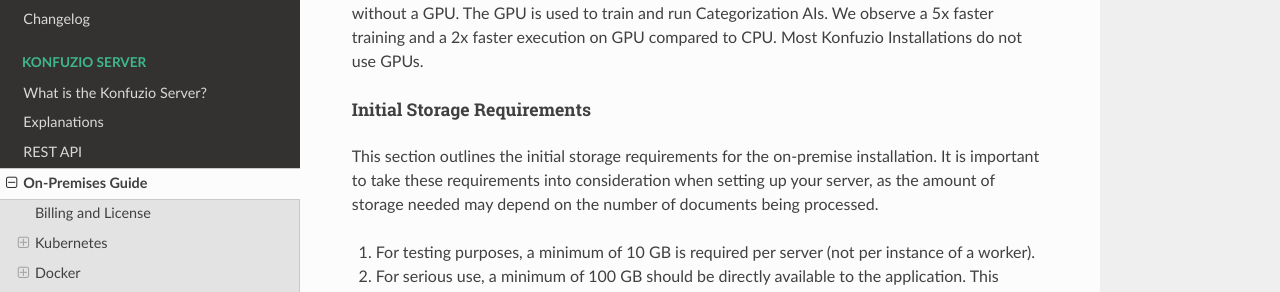
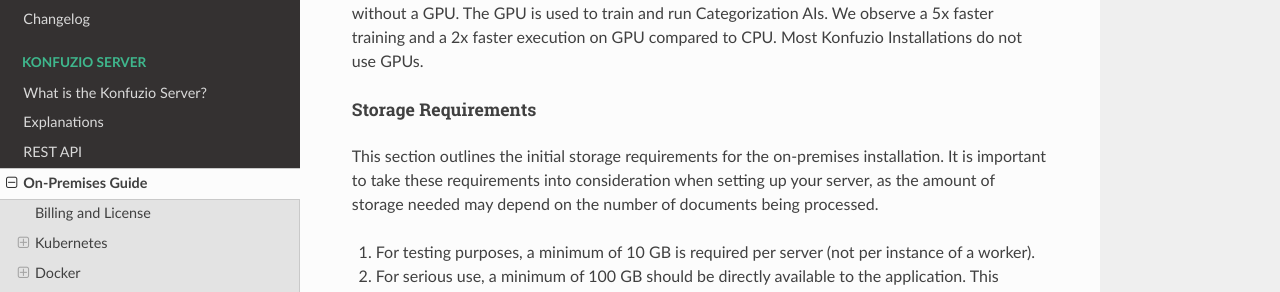
Before and after one commit to konfuzio-ai/konfuzio-sdk, a Sphinx documentation site: the page built from docs/web/on_premises.md, in a window 1280 px wide and 900 px high, scrolled down 3732 px. Shown: the part 162-454 px from the top of the window. Built offline with Sphinx 7.4.7 and the Read the Docs theme 2.0.0, drawn with Linux system fonts in a browser that asks for light colours.

Commit message:
Update on_premises.md

```diff
--- a/docs/web/on_premises.md
+++ b/docs/web/on_premises.md
@@ -187,9 +187,9 @@
 trying to deploy a non-production instance, you can reduce the defaults in order to fit
 into a smaller cluster. Konfuzio can work without a GPU. The GPU is used to train and run Categorization AIs. We observe a 5x faster training and a 2x faster execution on GPU compared to CPU. Most Konfuzio Installations do not use GPUs.
 
-##### Initial Storage Requirements
+##### Storage Requirements
 
-This section outlines the initial storage requirements for the on-premise installation. It is important to take these
+This section outlines the initial storage requirements for the on-premises installation. It is important to take these
 requirements into consideration when setting up your server, as the amount of storage needed may depend on the number of
 documents being processed.
 
```
